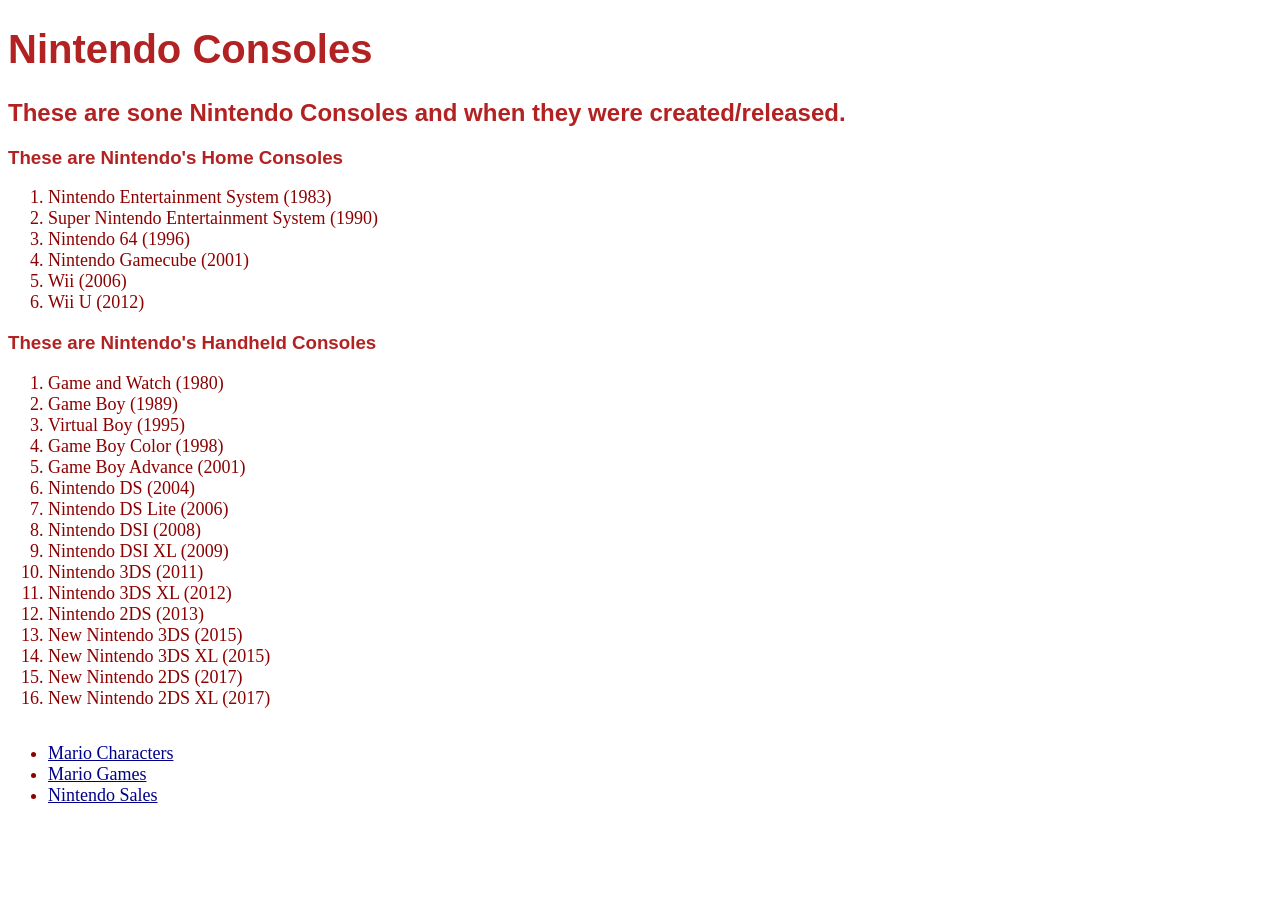
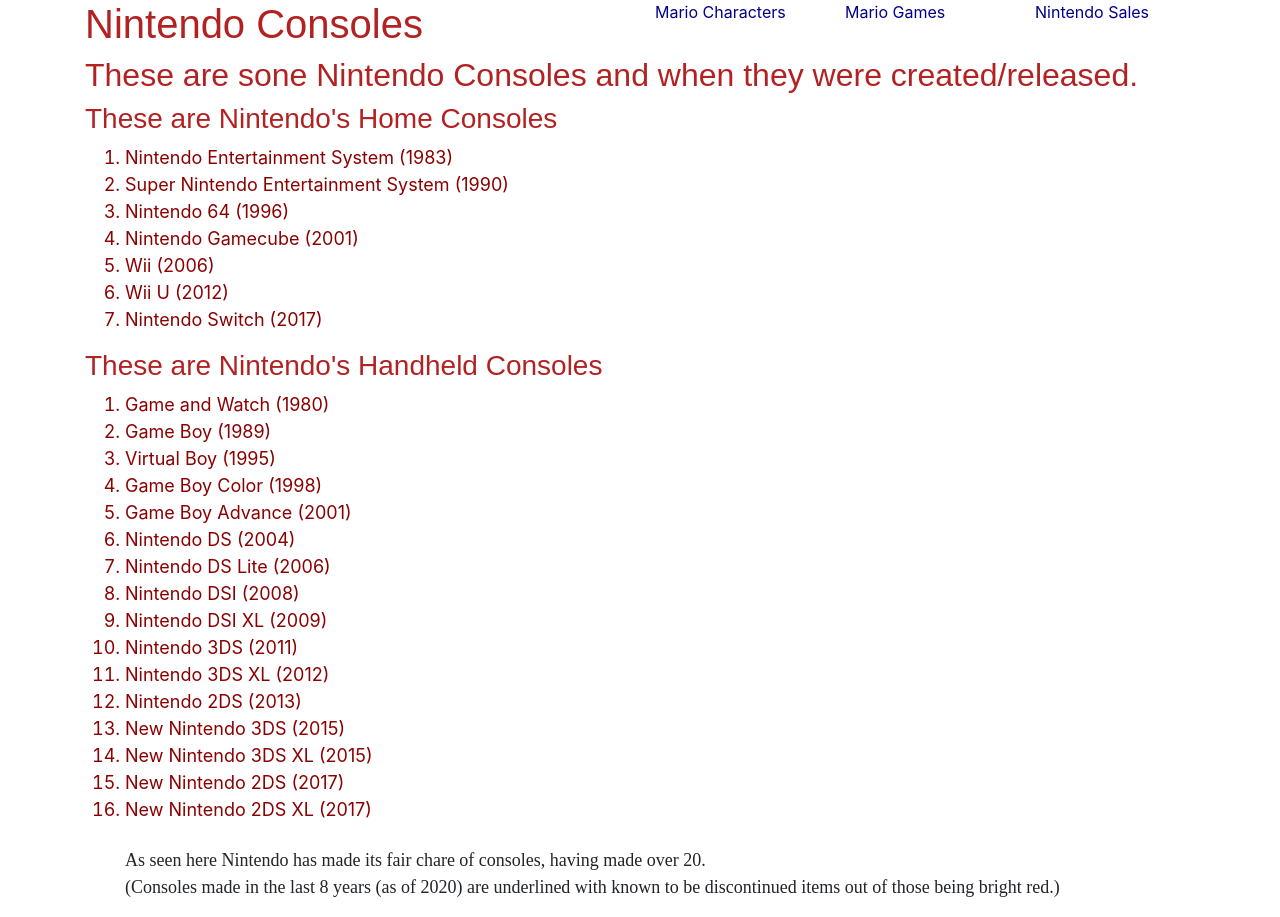
Before and after one commit to adoshi05/project0, a plain HTML site: page third.html in a window 1280 px wide. Before the commit the page ends 822 px from the top, so only its background shows below. Drawn offline with nearby package versions, Linux system fonts and the light colour scheme.

Commit message:
Completion of Pages

```diff
--- a/third.html
+++ b/third.html
@@ -2,12 +2,27 @@
 <html>
     <head>
         <title>Nintendo Consoles</title>
+        <link rel="stylesheet" href="https://stackpath.bootstrapcdn.com/bootstrap/4.1.1/css/bootstrap.min.css" integrity="sha384-WskhaSGFgHYWDcbwN70/dfYBj47jz9qbsMId/iRN3ewGhXQFZCSftd1LZCfmhktB" crossorigin="anonymous">
            <link rel="stylesheet" type="text/css" href="stylesheet0.css">
     </head>
     <body>
-        <h1>
+    	    <div class="container">
+  <div class="row">
+    <div class="col-6">
+      <h1>
         Nintendo Consoles
-    	</h1>
+        </h1>
+    </div>
+    <div class="col">
+      <a href="index.html">Mario Characters</a>
+    </div>
+    <div class="col">
+      <a href="second.html">Mario Games</a>
+    </div>
+    <div class="col">
+      <a href="fourth.html">Nintendo Sales</a>
+    </div>
+  </div>
     	<h2>
     	These are sone Nintendo Consoles and when they were created/released.
     	</h2>
@@ -20,7 +35,8 @@
     		<li>Nintendo 64 (1996)</li>
     		<li>Nintendo Gamecube (2001)</li>
     		<li>Wii (2006)</li>
-    		<li>Wii U (2012)</li>
+    		<li class="new--stop">Wii U (2012)</li>
+    		<li class="new">Nintendo Switch (2017)</li>
     	</ol>
     	<h3>
     	These are Nintendo's Handheld Consoles
@@ -36,18 +52,18 @@
     		<li>Nintendo DSI (2008)</li>
     		<li>Nintendo DSI XL (2009)</li>
     		<li>Nintendo 3DS (2011)</li>
-    		<li>Nintendo 3DS XL (2012)</li>
-    		<li>Nintendo 2DS (2013)</li>
-    		<li>New Nintendo 3DS (2015)</li>
-    		<li>New Nintendo 3DS XL (2015)</li>
-    		<li>New Nintendo 2DS (2017)</li>
-    		<li>New Nintendo 2DS XL (2017)</li>
+    		<li class="new--stop">Nintendo 3DS XL (2012)</li>
+    		<li class="new">Nintendo 2DS (2013)</li>
+    		<li class="new--stop">New Nintendo 3DS (2015)</li>
+    		<li class="new--stop">New Nintendo 3DS XL (2015)</li>
+    		<li class="new">New Nintendo 2DS (2017)</li>
+    		<li class="new">New Nintendo 2DS XL (2017)</li>
     		<br>
+    		<p class="extrainfo">
+    			As seen here Nintendo has made its fair chare of consoles, having made over 20.
+    			<br>
+    			(Consoles made in the last 8 years (as of 2020) are underlined with known to be discontinued items out of those being bright red.)
+    		</p>
     	</ol>
-    	<ul>
-        	<li><a href="index.html">Mario Characters</a></li>
-        	<li><a href="second.html">Mario Games</a></li>
-        	<li><a href="fourth.html">Nintendo Sales</a></li>
-    	</ul>
     </body>
 </html>
```
Also changed, not shown: fourth.html (+22 -13 lines), index.html (+18 -11 lines), second.html (+18 -11 lines).
